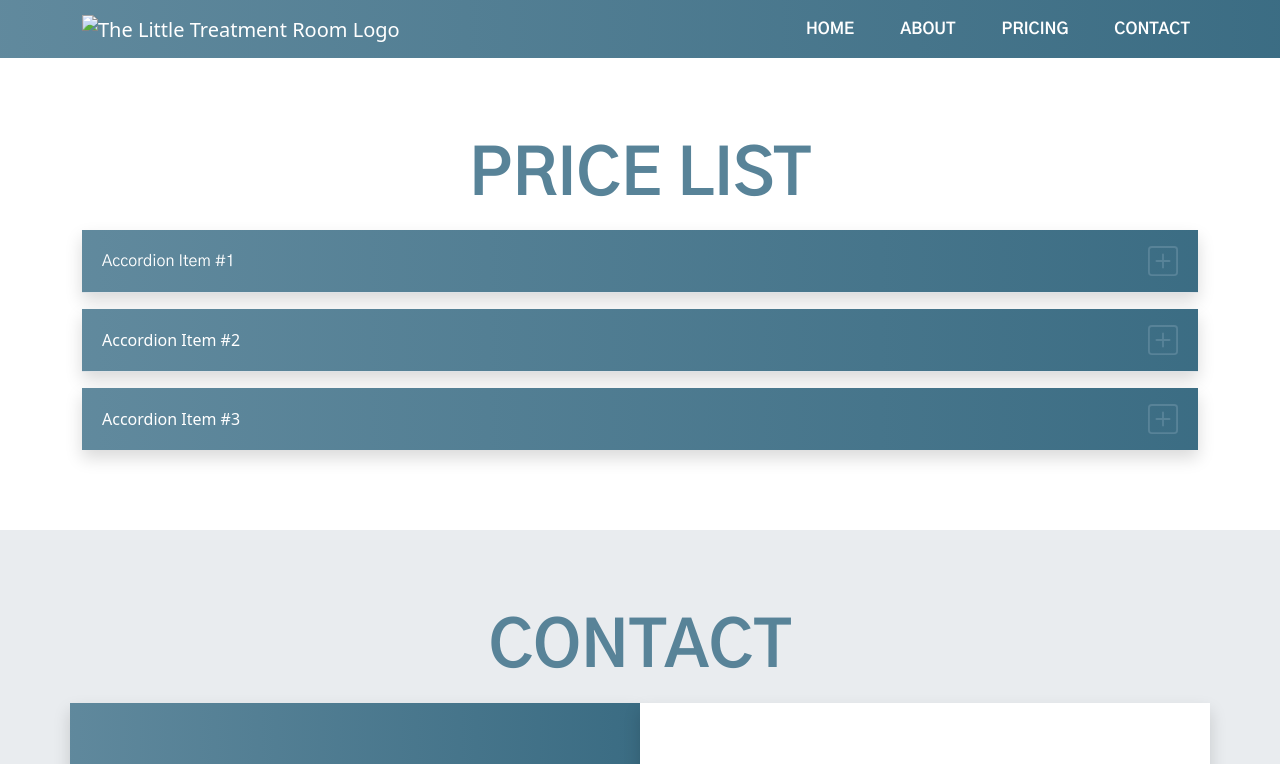
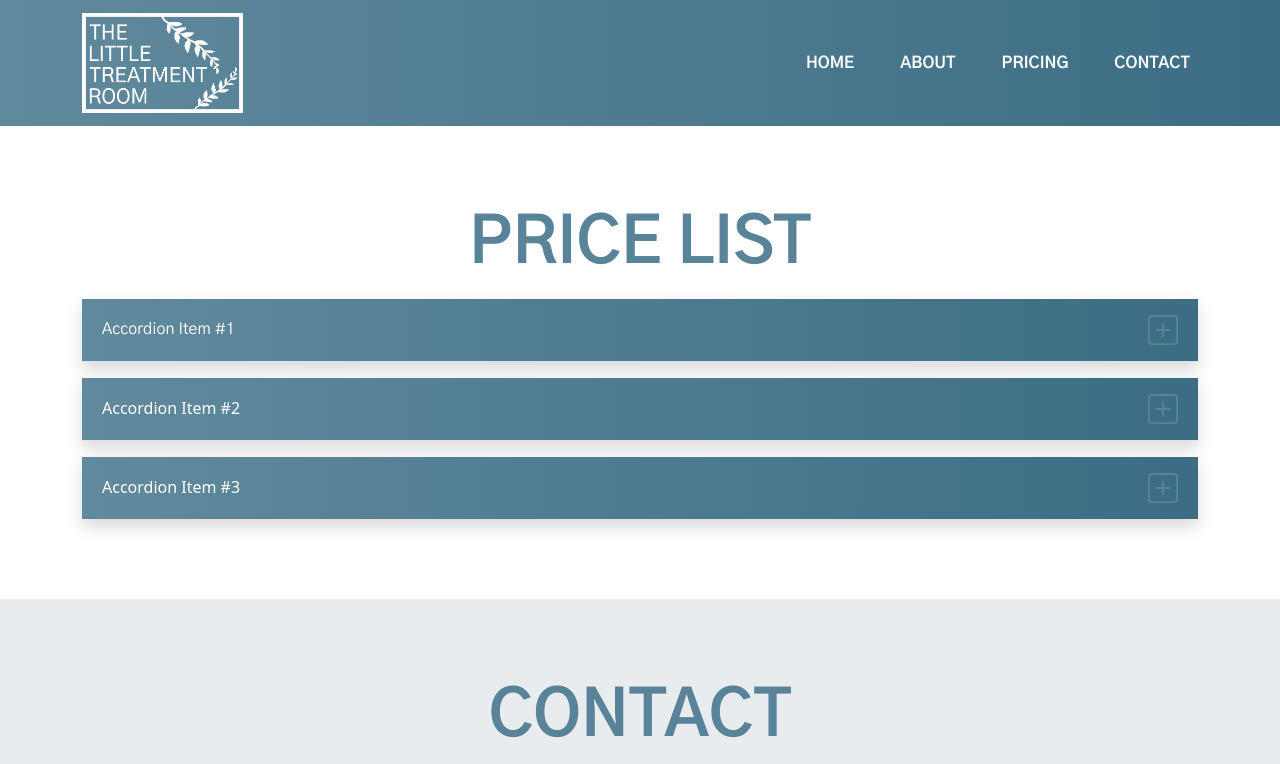
Before and after one commit to theopmw/the-little-treatment-room, a website: page index.html in a window 1280 px wide. Shown: the top 764 px of the page. Drawn offline with nearby package versions, Linux system fonts and the light colour scheme; the site is published under a folder, as on GitHub Pages, so addresses that start at the root find nothing.

Commit message:
Fix logo path

```diff
--- a/index.html
+++ b/index.html
@@ -26,7 +26,7 @@
   <nav class="navbar navbar-expand-lg navbar-dark menu">
     <div class="container">
       <a class="navbar-brand" href="#">
-        <img src="/assets/images/logo.png" alt="The Little Treatment Room Logo">
+        <img src="./assets/images/logo.png" alt="The Little Treatment Room Logo">
       </a>
       <button class="navbar-toggler" type="button" data-bs-toggle="collapse" data-bs-target="#navbarNav"
         aria-controls="navbarNav" aria-expanded="false" aria-label="Toggle navigation">
```
